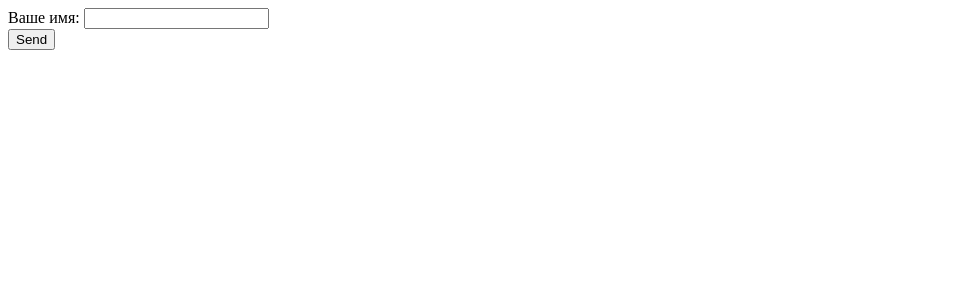
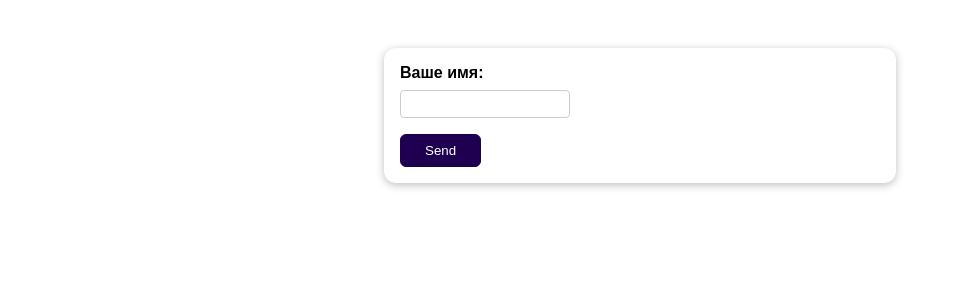
Before and after one commit to EvgeniyBudaev/django_academind_feedback, a Django app: page / in a window 1280 px wide. Shown: the top 300 px of the page, without its empty margins (0-955 px from the left). Run offline with Django 3.2, Linux system fonts and the light colour scheme.

Commit message:
Adding Styling

```diff
--- /dev/null
+++ b/reviews/static/reviews/style.css
@@ -0,0 +1,70 @@
+body {
+  font-family: sans-serif;
+  margin: 0;
+}
+
+form {
+  margin: 3rem auto;
+  width: 90%;
+  max-width: 30rem;
+  padding: 1rem;
+  border-radius: 12px;
+  background-color: white;
+  box-shadow: 0 2px 8px rgba(0, 0, 0, 0.26);
+}
+
+button {
+  cursor: pointer;
+  padding: 0.5rem 1.5rem;
+  border-radius: 6px;
+  background-color: #1f0050;
+  color: white;
+  border: 1px solid #1f0050;
+}
+
+button:hover,
+button:active {
+  background-color: #320777;
+  border-color: #320777;
+}
+
+.form-control {
+  margin-bottom: 1rem;
+}
+
+.form-control input {
+  font: inherit;
+  padding: 0.25rem;
+  border-radius: 4px;
+  border: 1px solid #ccc;
+  display: block;
+  width: 10rem;
+}
+
+.form-control input:focus {
+  border-color: #1f0050;
+  outline: none;
+  background-color: #f4eeff;
+}
+
+.form-control label {
+  font-weight: bold;
+  display: block;
+  margin-bottom: 0.5rem;
+}
+
+.errorlist {
+  list-style: none;
+  margin: 0.5rem 0;
+  padding: 0;
+  color: #680000;
+}
+
+.errors input {
+  border-color: #680000;
+  background-color: #fde3e3;
+}
+
+.errors label {
+  color: #680000;
+}
--- a/reviews/templates/reviews/review.html
+++ b/reviews/templates/reviews/review.html
@@ -1,8 +1,11 @@
+{% load static %}
+
 <!DOCTYPE html>
 <html lang="en">
 <head>
   <meta charset="UTF-8">
   <title>Your Review</title>
+  <link rel="stylesheet" href="{% static "reviews/style.css" %}">
 </head>
 <body>
 
```
